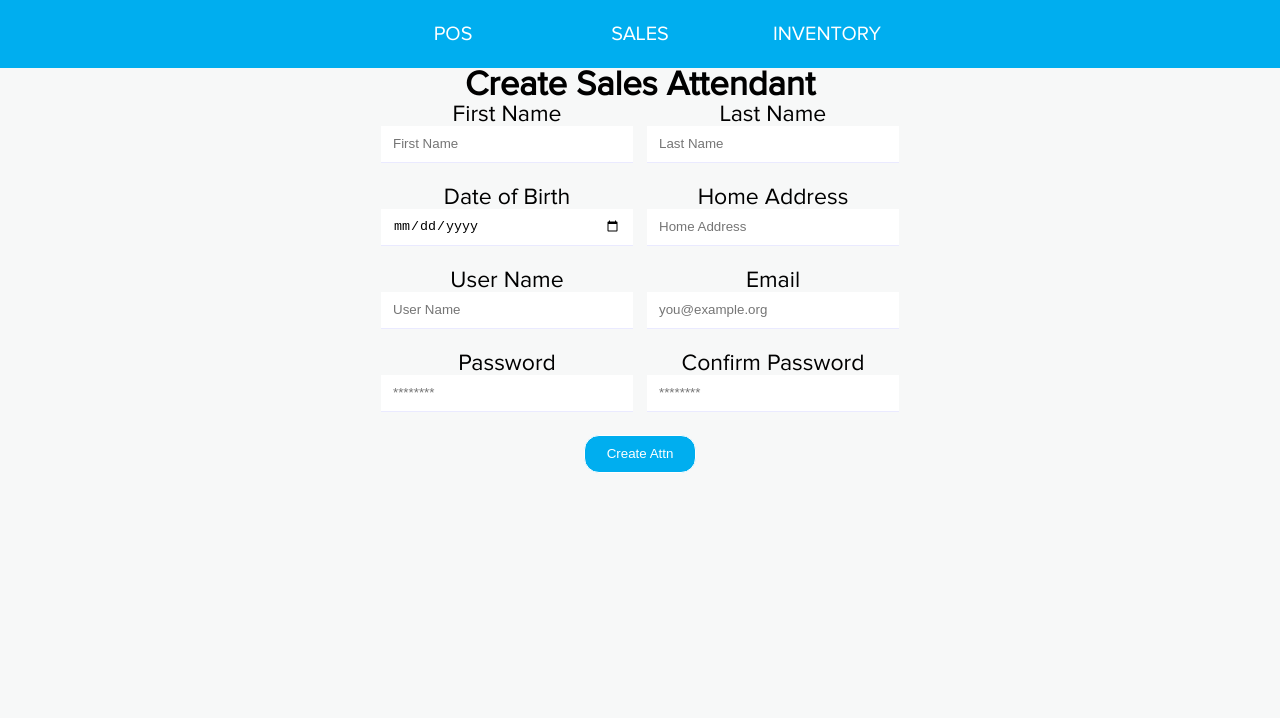
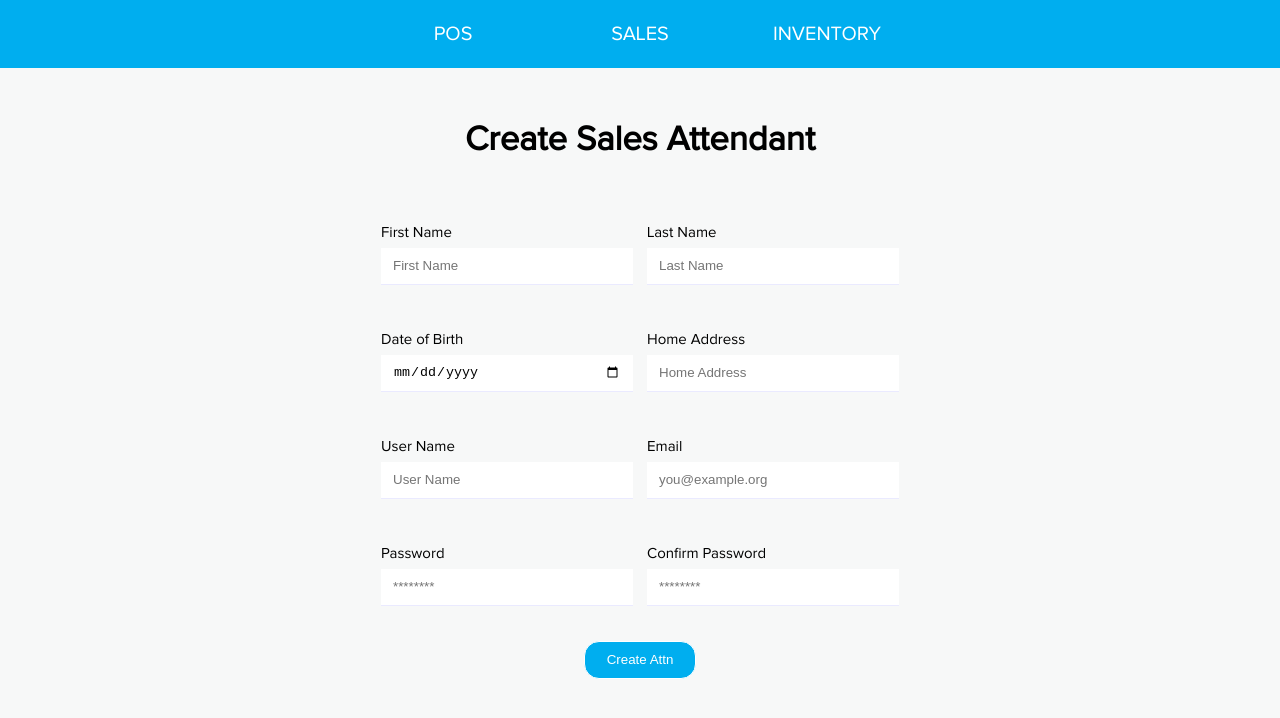
Before and after one commit to fahadmak/store_owner, a plain HTML site: page create_attendant.html in a window 1280 px wide. Drawn offline with Linux system fonts and the light colour scheme.

Commit message:
add styling for create sales attendant form [#161113454]

```diff
--- a/css/style.css
+++ b/css/style.css
@@ -282,6 +282,30 @@ span#exit {
     bottom: 5px;
     display: flex;
 }
+/*create attenadant form*/
+.welcome {
+    padding: 15px;
+}
+h2.welcome {
+    padding: 55px 0;
+}
+.box-section {
+    display: flex;
+    justify-content: center;
+    flex-wrap: wrap;
+}
+.form-section {
+    justify-content: center;
+    margin: 0 7px;
+    padding: 12px 0;
+}
+label.holder {
+    float: left;
+    font-size: 15px;
+}
+form.sign {
+    padding: 0 0 50px 0;
+}
 /*media queries*/
 @media(min-width: 768px) {
     .row {
```
